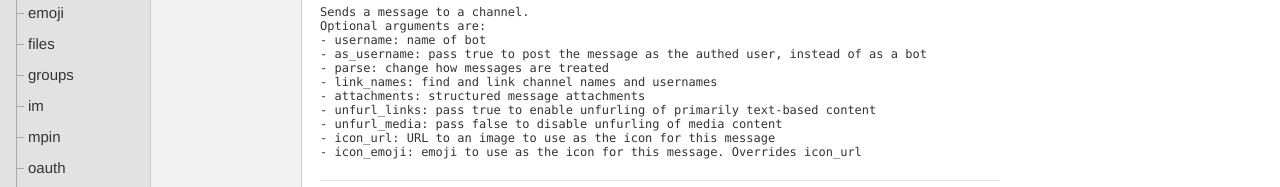
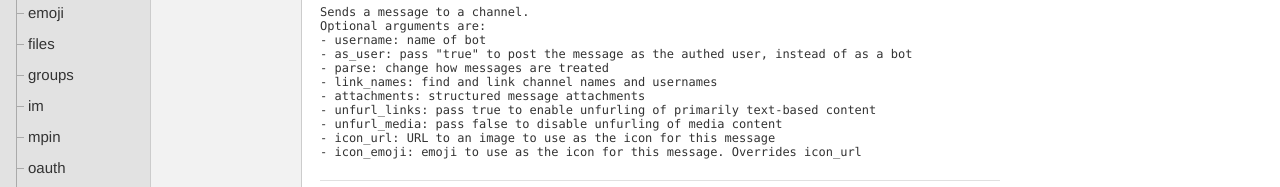
Before and after one commit to julienXX/clj-slack, a plain HTML site: page clj-slack.chat.html in a window 1280 px wide. Shown: the part 290-477 px from the top of the page. Drawn offline with Linux system fonts and the light colour scheme.

Commit message:
Update documentation of post-message optional arguments.

```diff
--- a/clj-slack.chat.html
+++ b/clj-slack.chat.html
@@ -3,7 +3,7 @@
 </pre></div></div><div class="public anchor" id="var-post-message"><h3>post-message</h3><div class="usage"><code>(post-message connection channel-id text)</code><code>(post-message connection channel-id text optionals)</code></div><div class="doc"><pre class="plaintext">Sends a message to a channel.
 Optional arguments are:
 - username: name of bot
-- as_username: pass true to post the message as the authed user, instead of as a bot
+- as_user: pass "true" to post the message as the authed user, instead of as a bot
 - parse: change how messages are treated
 - link_names: find and link channel names and usernames
 - attachments: structured message attachments
```
